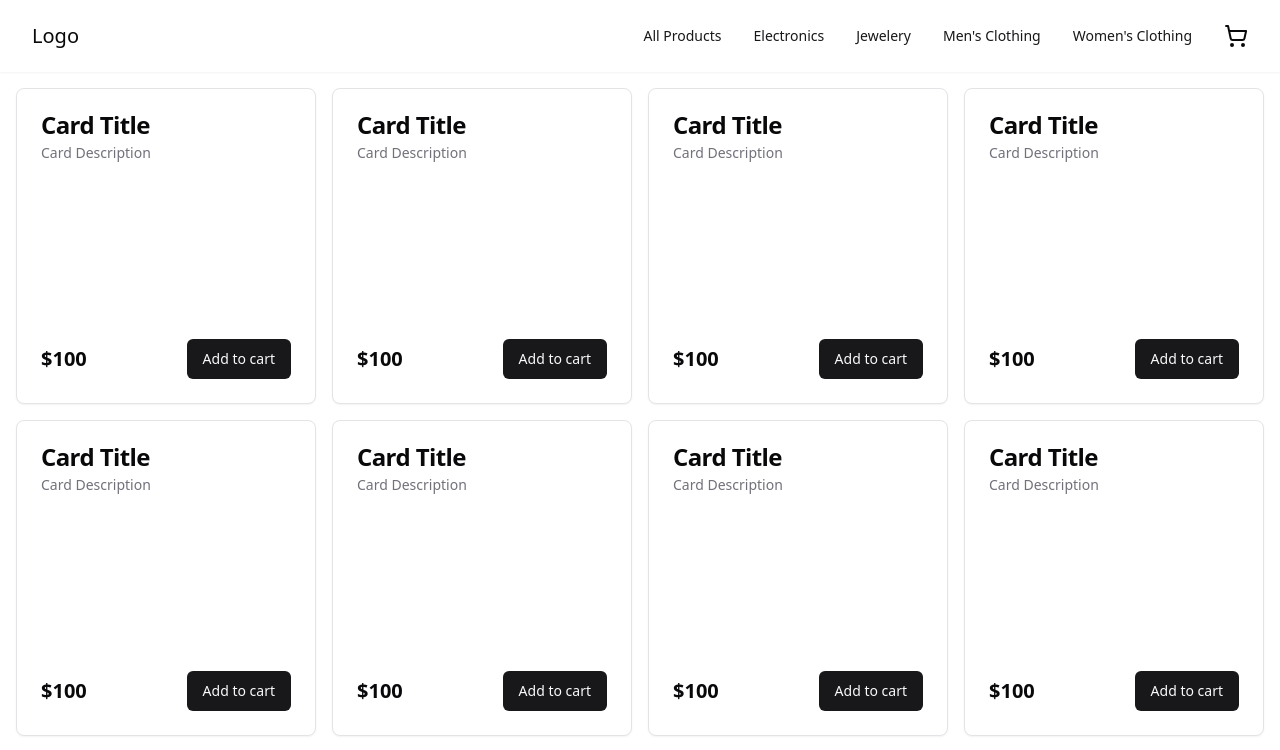
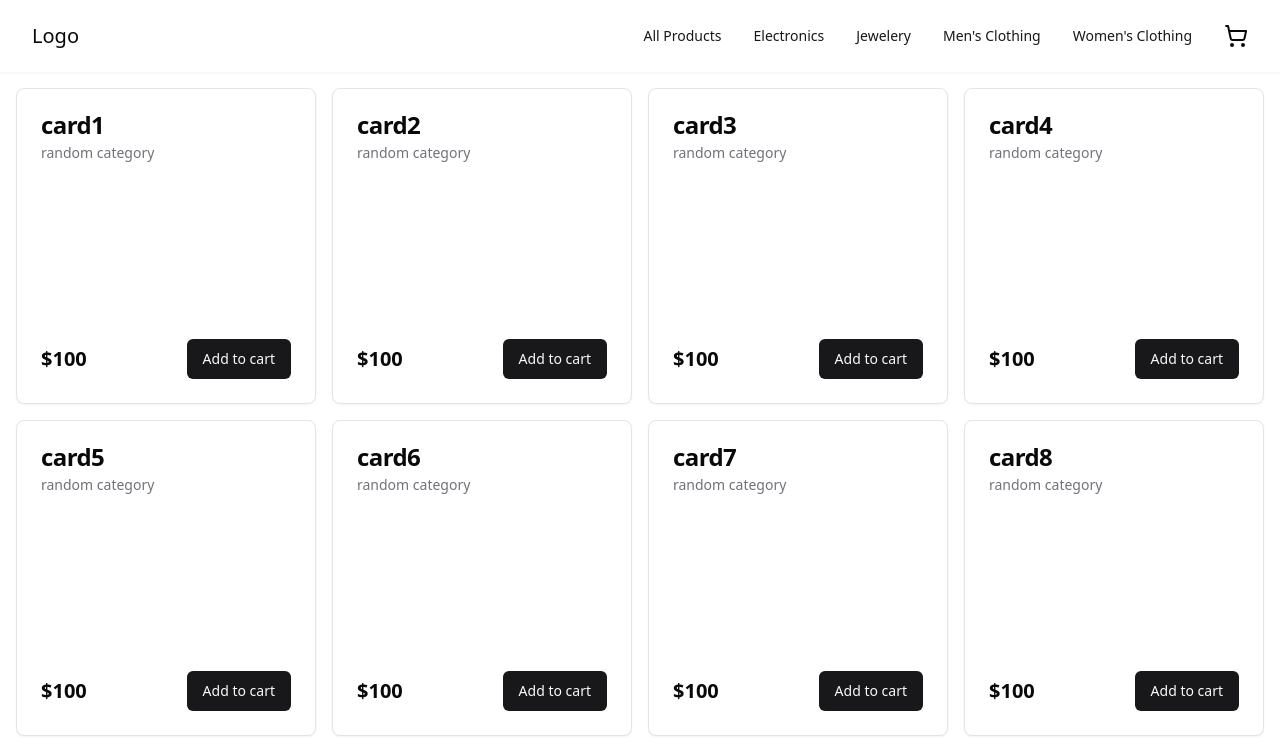
Before and after one commit to tjglwcz/odin-shopping-cart, a React (Vite) app: page /products in a window 1280 px wide. Shown: the top 750 px of the page. Built offline with nearby package versions, Linux system fonts and the light colour scheme.

Commit message:
Allow populating card fields using props

```diff
--- a/src/components/ProductCard.tsx
+++ b/src/components/ProductCard.tsx
@@ -8,18 +8,24 @@ import {
 } from "@/components/ui/card";
 import { Button } from "./ui/button";
 
-export const ProductCard = () => {
+interface productCardProps {
+  name: string;
+  category: string;
+  price: number;
+}
+
+export const ProductCard = ({ name, category, price }: productCardProps) => {
   return (
     <Card>
       <CardHeader>
-        <CardTitle>Card Title</CardTitle>
-        <CardDescription>Card Description</CardDescription>
+        <CardTitle>{name}</CardTitle>
+        <CardDescription>{category}</CardDescription>
       </CardHeader>
       <CardContent>
         <div className="min-h-32 w-auto"></div>
       </CardContent>
       <CardFooter className="flex gap-4 items-center justify-between">
-        <p className="text-xl font-semibold">$100</p>
+        <p className="text-xl font-semibold">${price}</p>
         <Button>Add to cart</Button>
       </CardFooter>
     </Card>
--- a/src/routes/products.tsx
+++ b/src/routes/products.tsx
@@ -15,7 +15,7 @@ export const Products = () => {
   return (
     <div className="grid auto-cols-fr p-4 md:grid-cols-4 gap-4">
       {names.map((name) => (
-        <ProductCard />
+        <ProductCard name={name} category="random category" price={100} />
       ))}
     </div>
   );
```
